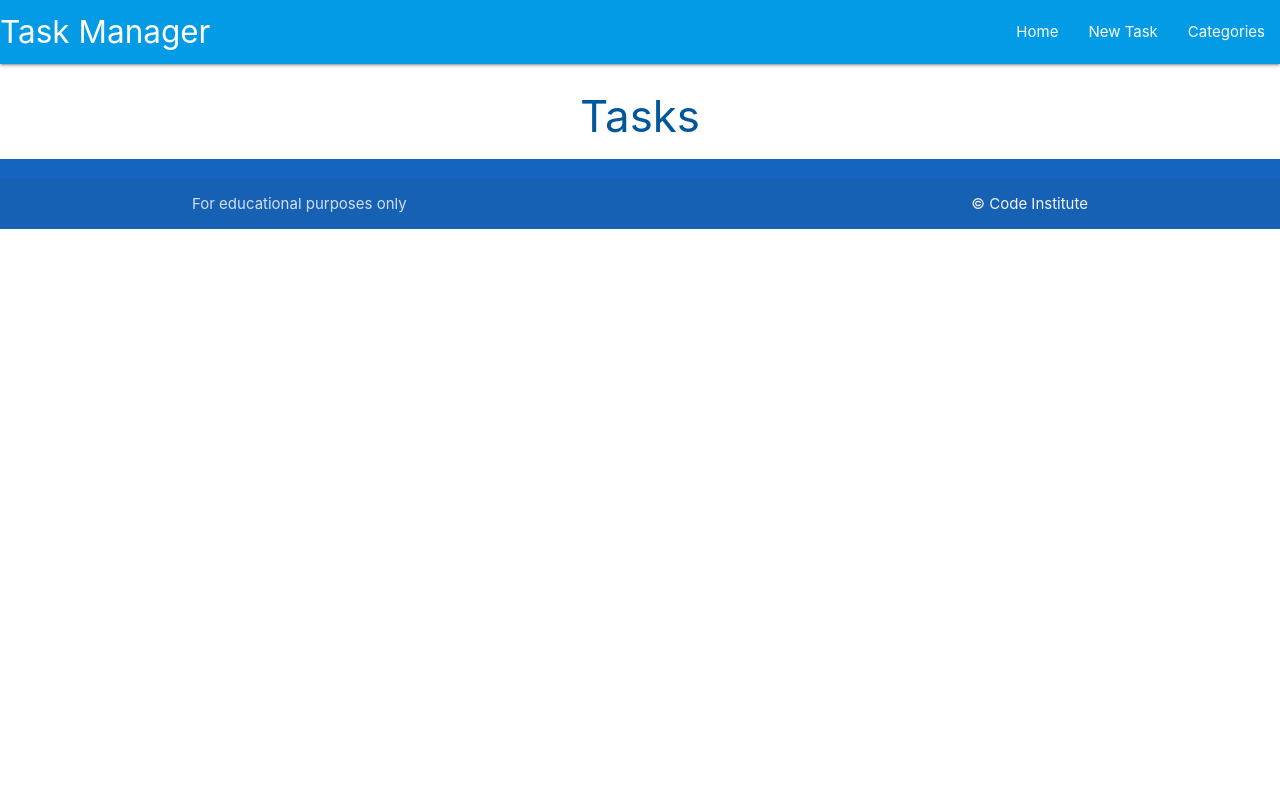
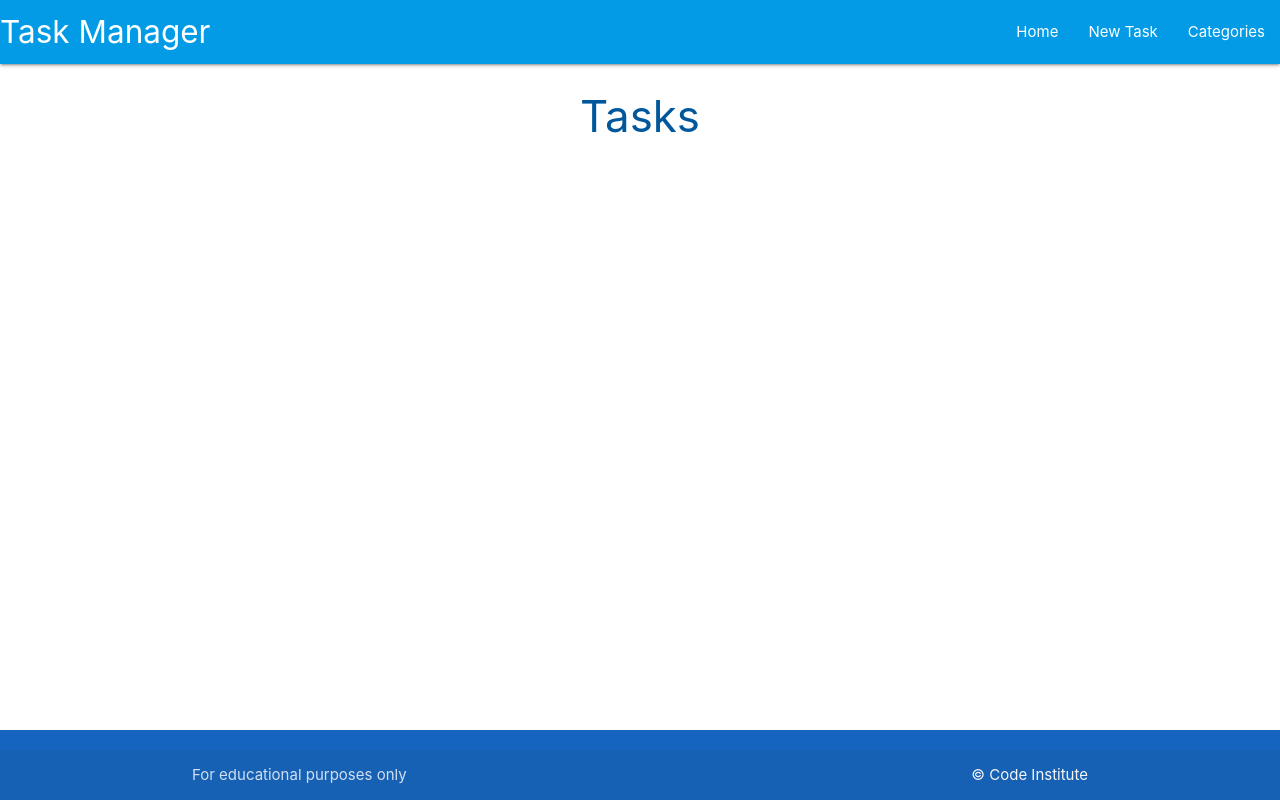
Before and after one commit to lucia2007/task-manager-luci, a Flask app: page / in a window 1280 px wide. Run offline with Flask 3, Linux system fonts and the light colour scheme.

Commit message:
fix style.css name and the position of the footer

```diff
--- a/taskmanager/static/css/style.js
+++ b/taskmanager/static/css/style.css
@@ -1,7 +1,7 @@
 body {
     display: flex;
-    min - height: 100 vh;
-    flex - direction: column;
+    min-height: 100vh;
+    flex-direction: column;
 }
 
 main {
--- a/taskmanager/templates/base.html
+++ b/taskmanager/templates/base.html
@@ -12,11 +12,10 @@
     <link rel="stylesheet" href="https://cdnjs.cloudflare.com/ajax/libs/materialize/1.0.0/css/materialize.min.css"
         type="text/css">
     <link rel="stylesheet" href="{{ url_for('static', filename='css/style.css') }}" type="text/css">
-    <link rel="stylesheet" href="{{ url_for('static', filename='css/style.css')}}" type="text/css">
     <title>Task Manager</title>
 </head>
 
-<body>
+
 
 <body>
 
```
Lines whose indentation alone changed are shown as unchanged.
